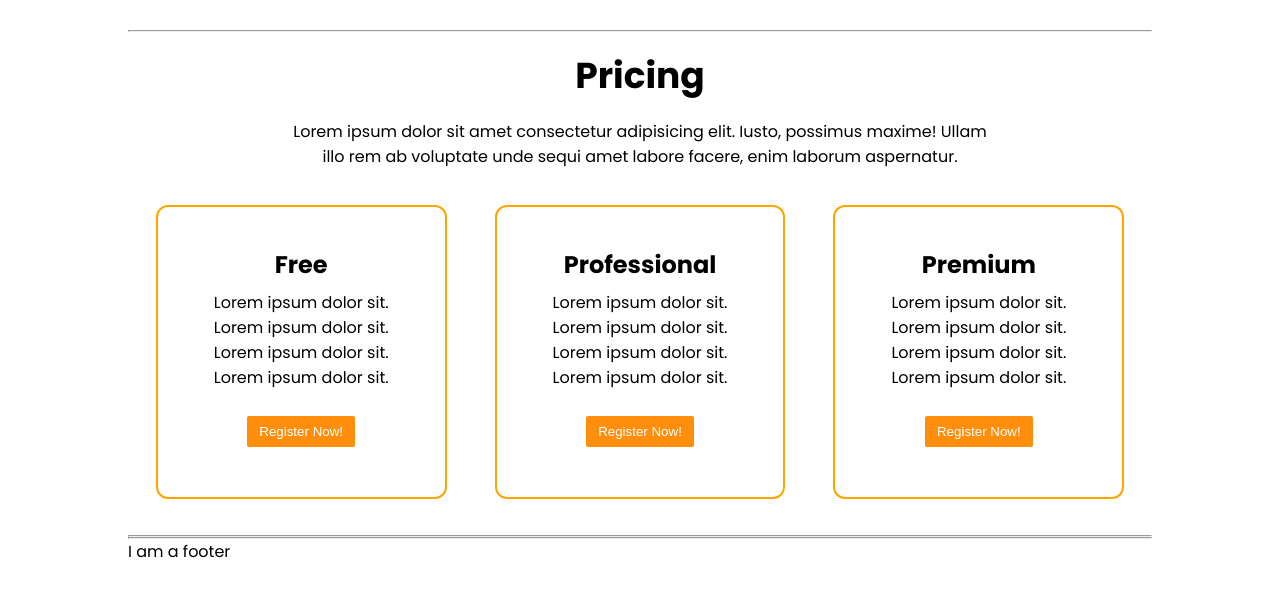
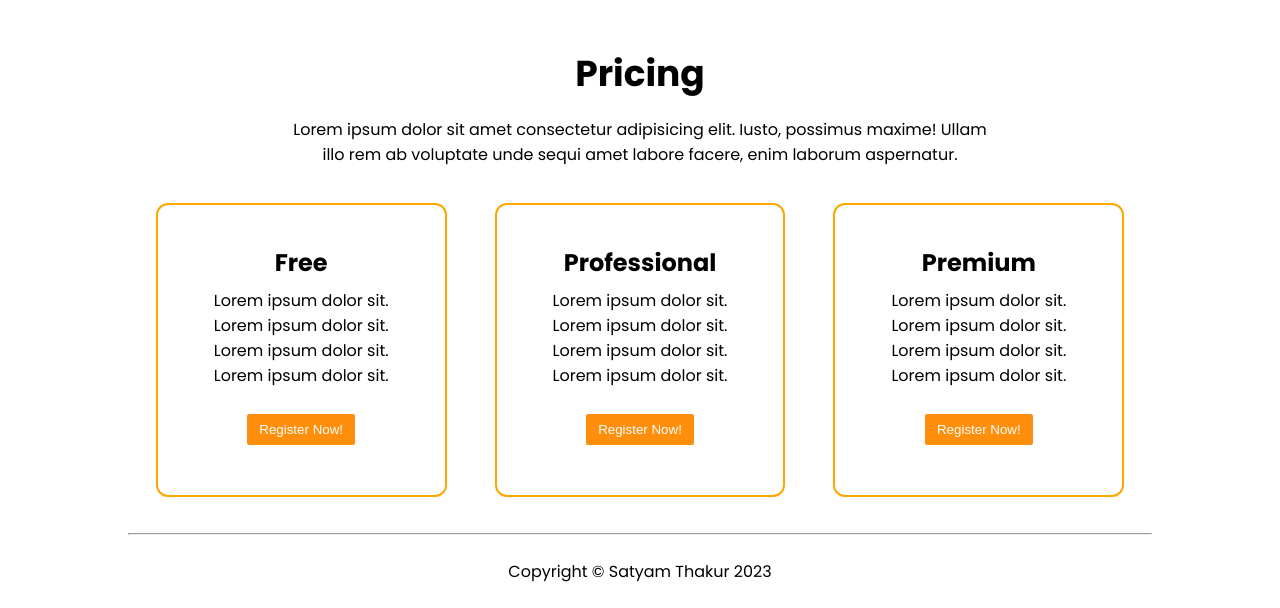
Before and after one commit to dev-satyamthakur/Gym-Landing-Page, a plain HTML site: page index.html in a window 1280 px wide. Shown: the part 682-1290 px from the top of the page. Before the commit the page ends 1246 px from the top, so only its background shows below. Drawn offline with Linux system fonts and the light colour scheme.

Commit message:
Adding footer section

```diff
--- a/index.html
+++ b/index.html
@@ -34,7 +34,6 @@
             </div>
           </div>
         </section>
-        <hr>
         <section class="section-2">
           <h1 class="text-center my-2">Pricing</h1>
           <p class="text-center">Lorem ipsum dolor sit amet consectetur adipisicing elit. Iusto, possimus maxime! Ullam illo rem ab voluptate unde sequi amet labore facere, enim laborum aspernatur.</p>
@@ -71,13 +70,12 @@
               <button class="btn my-2">Register Now!</button>
             </div>
           </div>
-
         </section>
-        <hr>
-        <section></section>
-        <hr>
       </main>
-      <footer>I am a footer</footer>
+      <hr>
+      <footer>
+        Copyright &copy; Satyam Thakur 2023
+      </footer>
     </div>
   </body>
 </html>
--- a/style.css
+++ b/style.css
@@ -57,3 +57,8 @@
 .box ul {
     margin: 8px 0px;
 }
+
+footer {
+    padding: 24px;
+    text-align: center;
+}
```
